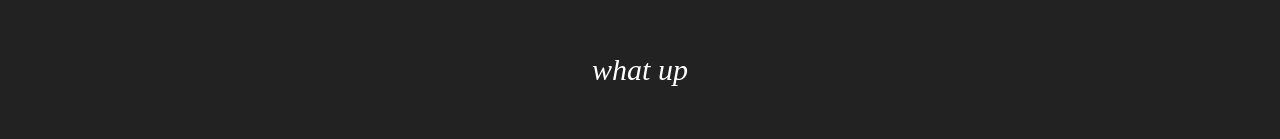
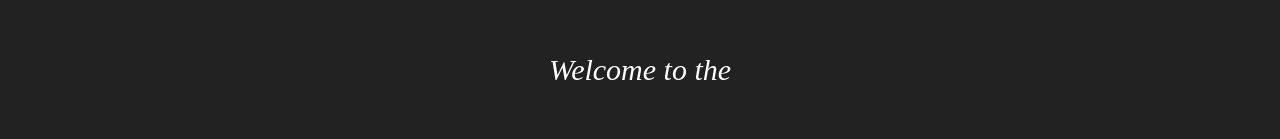
Before and after one commit to qkrtjrrnjs/api-party, a React (Create React App) app: page / in a window 1280 px wide. Shown: the top 139 px of the page. Built offline with nearby package versions, Linux system fonts and the light colour scheme; a web font is replaced by a local one.

Commit message:
change header

```diff
--- a/src/App.js
+++ b/src/App.js
@@ -11,7 +11,7 @@ class App extends Component {
     return (
       <div className="App">
         <div className="App-header">
-          <h3>what up</h3>
+          <h3>Welcome to the</h3>
           <h1>API PARTY</h1>
         </div>
 
@@ -30,7 +30,7 @@ class App extends Component {
         <Switch>
           <Route path="/github" component={Github} />
           <Route path="/homework" component={Homework} />
-          <Route path="/pokedex" component={Homework} />
+          <Route path="/pokedex" component={Pokedex} />
           <Route render={() => <p>click one of the links above</p>}/>
         </Switch>
       </div>
```
